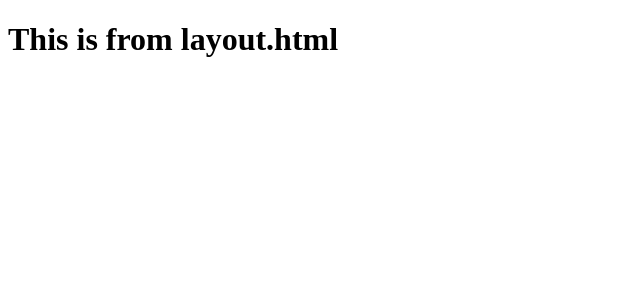
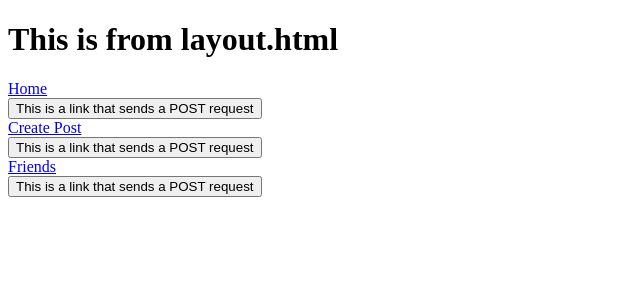
Before and after one commit to Dhrumil-Rana/Flask_QA, a Flask app: template templates/layout.html in a window 1280 px wide. Shown: the top 300 px of the page, without its empty margins (0-640 px from the left). Run offline with Flask 2, Linux system fonts and the light colour scheme; the template is opened without the code that fills it, so the values that code supplies are empty.

```diff
--- a/app.py
+++ b/app.py
@@ -41,7 +41,7 @@ class accounts(db.Model):
 
 
 @app.route('/')
-def hello_world():
+def entry():
     return render_template("login.html")
 
 
@@ -64,5 +64,10 @@ def login():
          return render_template('login.html', info='Account with that username does not exist.')
 
 
+@app.route('/home', methods=['POST', 'GET'])
+def post():
+    print("here we put all the post in the home page and do all the work for database")
+
+
 if __name__ == '__main__':
     app.run()
--- /dev/null
+++ b/static/css/nav.css
@@ -0,0 +1,8 @@
+.crumbs ol {
+    list-style-type: none;
+    padding-left: 0;
+}
+
+.crumb {
+    display: inline-block;
+}
--- a/templates/layout.html
+++ b/templates/layout.html
@@ -4,7 +4,10 @@
     <meta charset="UTF-8">
     <title>{{title}}</title>
 </head>
+
 <body>
     <h1>This is from layout.html</h1>
+    {% include 'nav.html' %}
+    {% block content %} {% endblock %}
 </body>
 </html>
--- a/templates/login.html
+++ b/templates/login.html
@@ -8,7 +8,7 @@
     <body>
         <h1>Welcome!</h1>
         <h2>Sign in to continue.</h2>
-        <form action="/login" id="signin" method="post">
+        <form action="/login" id="signin" method="post" title="Home">
             <div class="submission">
                 <label>Account Sign In</label><br><br>
                 <label for="username">Username</label><br>
--- /dev/null
+++ b/templates/nav.html
@@ -0,0 +1,32 @@
+<head>
+  <link rel="stylesheet" type = "text/css" href="{{ url_for('static' , filename='css/nav.css') }}">
+</head>
+
+<header>
+   <!-- You can edit the li tag as much as you want but don't touch the form method it is hidden button to use the post method -->
+  <nav class="crumbs">
+    <ol>
+      <li class="crumbs"><a href="/home">Home</a></li>
+      <form method="post" action="/home" class="inline">
+      <input type="hidden" name="extra_submit_param" value="extra_submit_value">
+      <button type="submit" name="submit_param" value="submit_value" class="link-button">
+      This is a link that sends a POST request
+      </button>
+      </form>
+      <li class="crumbs"><a href="/CreatePost">Create Post</a></li>
+      <form method="post" action="/CreatePost" class="inline">
+      <input type="hidden" name="extra_submit_param" value="extra_submit_value">
+      <button type="submit" name="submit_param" value="submit_value" class="link-button">
+      This is a link that sends a POST request
+      </button>
+      </form>
+      <li class="crumbs"><a href="/Friends">Friends</a></li>
+      <form method="post" action="/Friends" class="inline">
+      <input type="hidden" name="extra_submit_param" value="extra_submit_value">
+      <button type="submit" name="submit_param" value="submit_value" class="link-button">
+      This is a link that sends a POST request
+      </button>
+      </form>
+    </ol>
+  </nav>
+</header>
```
Also changed, not shown: templates/home.html (+11 -12 lines), static/css/layout.css (deleted).
